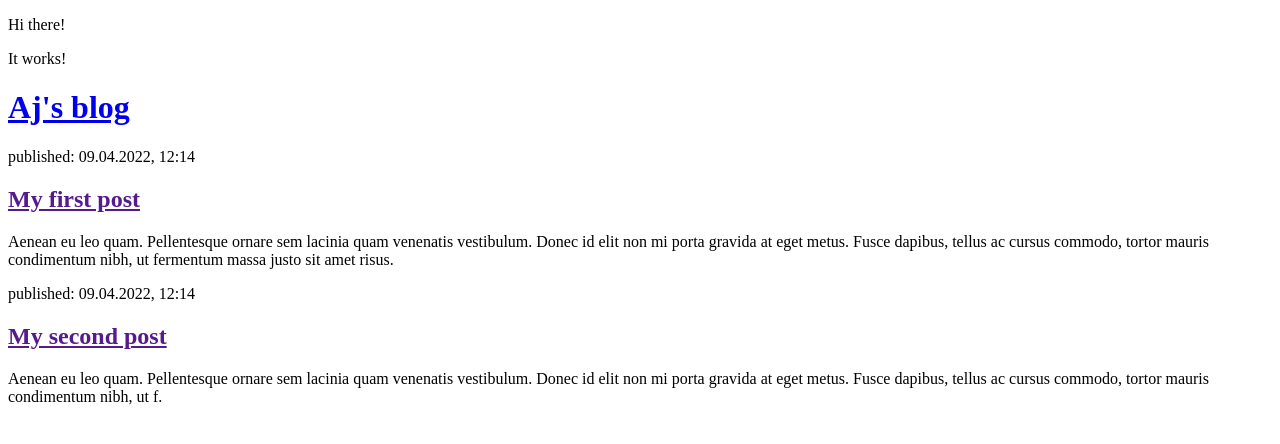
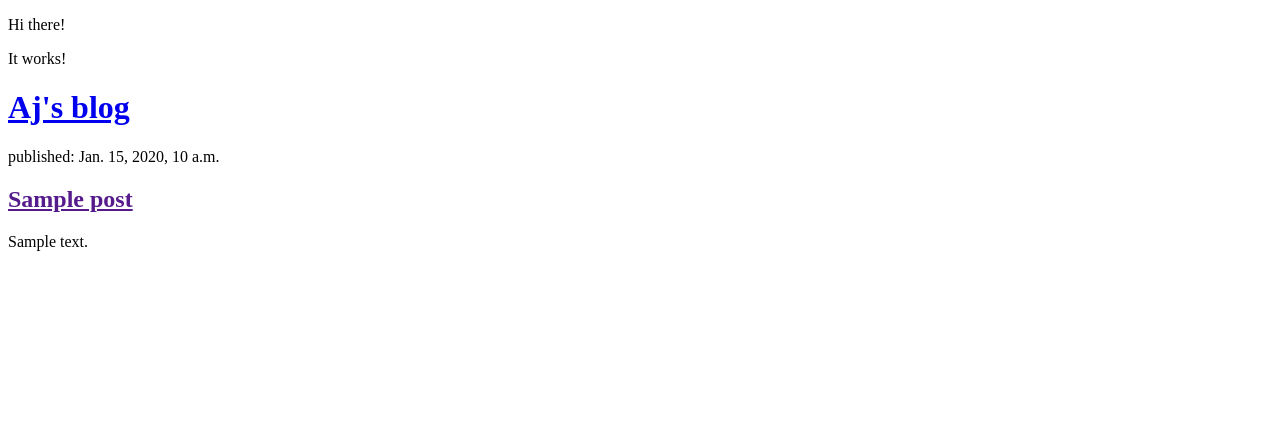
Before and after one commit to fammyjibby/my-first-blog, a Django app: page / in a window 1280 px wide. Shown: the top 444 px of the page. Run offline with Django 4.2, Linux system fonts and the light colour scheme; tables that the repository leaves empty hold one stand-in row (values such as "Sample post").

Commit message:
modified templates to display posts from database

```diff
--- a/myblog/Templates/myblog/index.html
+++ b/myblog/Templates/myblog/index.html
@@ -10,16 +10,12 @@
         <h1><a href="/">Aj's blog</a></h1>
     </header>
 
+    {% for post in posts %}
     <article>
-        <time>published: 09.04.2022, 12:14</time>
-        <h2><a href="">My first post</a></h2>
-        <p>Aenean eu leo quam. Pellentesque ornare sem lacinia quam venenatis vestibulum. Donec id elit non mi porta gravida at eget metus. Fusce dapibus, tellus ac cursus commodo, tortor mauris condimentum nibh, ut fermentum massa justo sit amet risus.</p>
+        <time>published: {{ post.published_date }}</time>
+        <h2><a href="">{{ post.title }}</a></h2>
+        <p>{{ post.text|linebreaksbr }}</p>
     </article>
-
-    <article>
-        <time>published: 09.04.2022, 12:14</time>
-        <h2><a href="">My second post</a></h2>
-        <p>Aenean eu leo quam. Pellentesque ornare sem lacinia quam venenatis vestibulum. Donec id elit non mi porta gravida at eget metus. Fusce dapibus, tellus ac cursus commodo, tortor mauris condimentum nibh, ut f.</p>
-    </article>
+    {% endfor %}
 </body>
 </html>
--- a/myblog/urls.py
+++ b/myblog/urls.py
@@ -4,4 +4,5 @@ from . import views
 urlpatterns = [
     path('',views.index, name = 'index'),
 
+
 ]
--- a/myblog/views.py
+++ b/myblog/views.py
@@ -1,6 +1,10 @@
 from django.shortcuts import render
+from django.utils import timezone
+from .models import Post
+
 
 def index(request):
-    return render (request,'myblog/index.html',{})
+    posts = Post.objects.filter(published_date__lte=timezone.now()).order_by('published_date')
+    return render (request,'myblog/index.html',{'posts':posts})
 
 # Create your views here.
```
